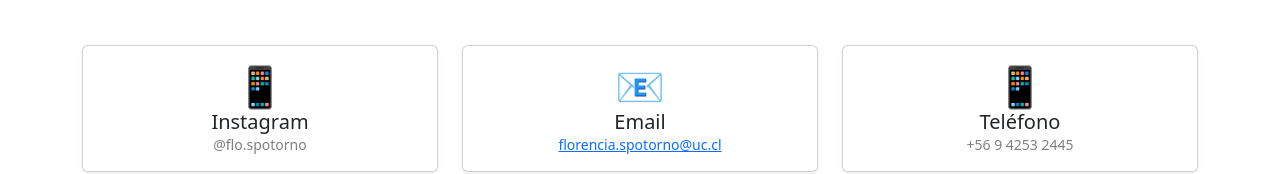
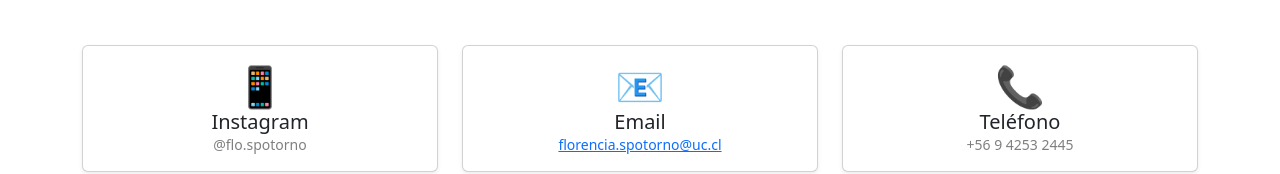
Before and after one commit to flospot/DNM_Clase11, a plain HTML site: page index.html in a window 1280 px wide. Shown: the part 2645-2819 px from the top of the page. Drawn offline with nearby package versions, Linux system fonts and the light colour scheme.

Commit message:
Update index.html

```diff
--- a/index.html
+++ b/index.html
@@ -154,7 +154,7 @@
                     <div class="col-md-4 mb-3 mb-md-0">
                         <div class="card h-100 shadow-sm">
                             <div class="card-body text-center">
-                                <h3 class="m-0 fs-5"><span class="fs-1">📱</span><br/>Teléfono</h4>
+                                <h3 class="m-0 fs-5"><span class="fs-1">📞</span><br/>Teléfono</h4>
                                 <div class="small text-black-50">+56 9 4253 2445</div>
                             </div>
                         </div>
```
